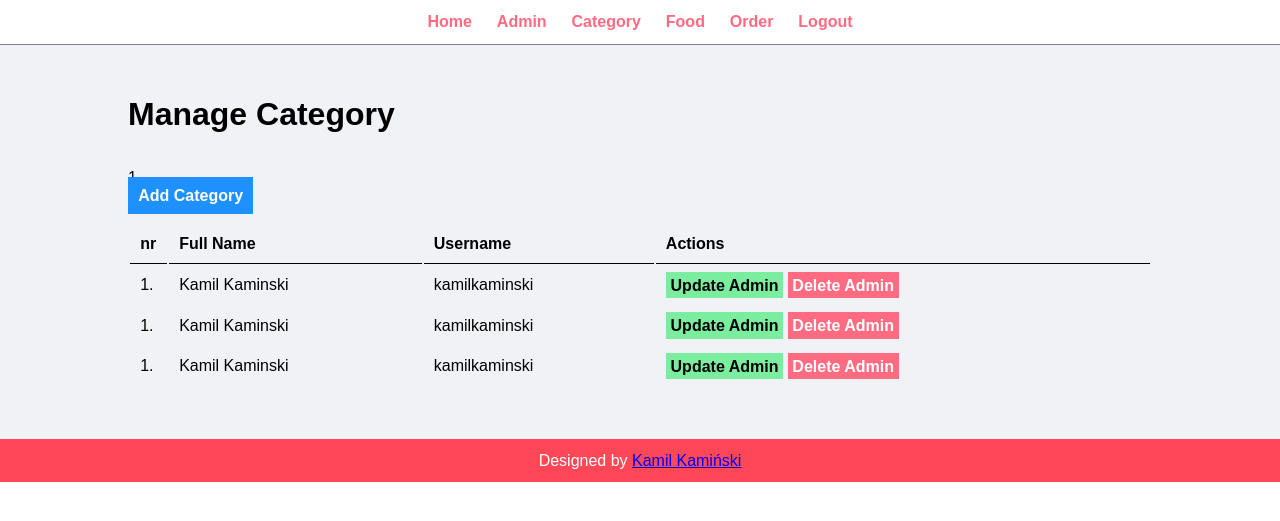
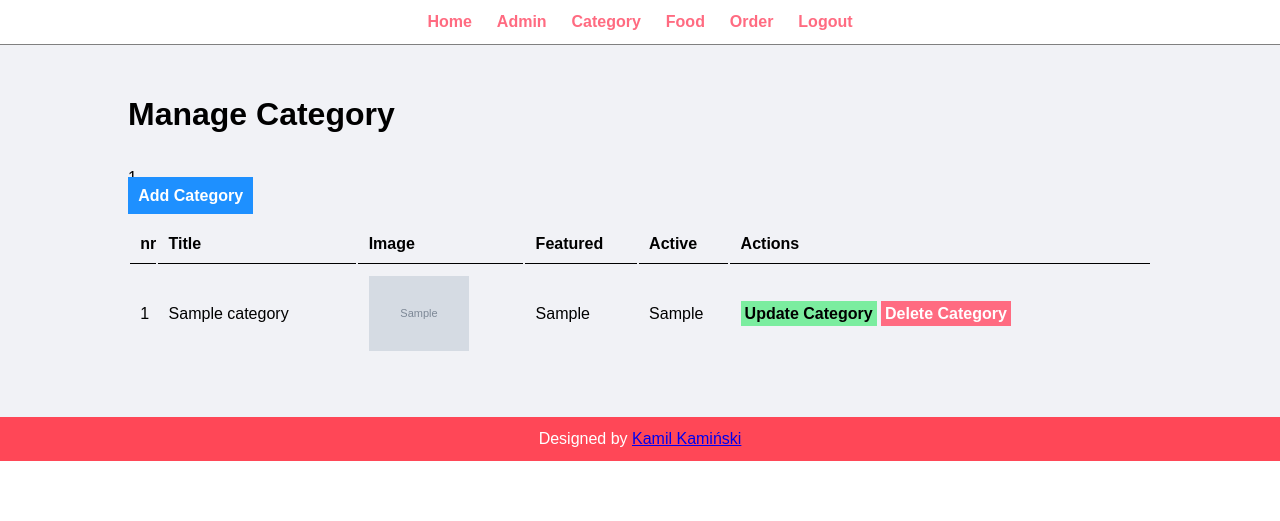
Before and after one commit to kamilkaminski01/Restauracja, a PHP site: page /restauracja/manage-categories.php in a window 1280 px wide. Shown: the top 521 px of the page. Run offline with PHP 8.4, Linux system fonts and the light colour scheme; the visitor is signed in with stand-in values (Sample User, id 1); tables that the repository leaves empty or names only in its code hold one stand-in row (values such as "Sample post"); grey boxes marked "Sample" are stand-in pictures.

Commit message:
inital commit

```diff
--- a/admin/manage-categories.php
+++ b/admin/manage-categories.php
@@ -23,39 +23,66 @@
     <table class="tbl-full">
       <tr>
         <th>nr</th>
-        <th>Full Name</th>
-        <th>Username</th>
+        <th>Title</th>
+        <th>Image</th>
+        <th>Featured</th>
+        <th>Active</th>
         <th>Actions</th>
       </tr>
+      <?php
+        $sql = "SELECT * FROM categories";
+        $res = mysqli_query($conn, $sql);
 
+        $count = mysqli_num_rows($res);
+
+        $p = 1;
+
+        if($count>0){
+          while($row = mysqli_fetch_assoc($res)){
+            $id = $row['id'];
+            $title = $row['title'];
+            $image_name = $row['image_name'];
+            $featured = $row['featured'];
+            $active = $row['active'];
+      ?>
             <tr>
-        <td>1. </td>
-        <td>Kamil Kaminski</td>
-        <td>kamilkaminski</td>
+              <td><?php echo $p++;?></td>
+              <td><?php echo $title;?></td>
+
               <td>
-          <a href="#" class="btn-secondary">Update Admin</a>
-          <a href="#" class="btn-danger">Delete Admin</a>
+                <?php
+                  // Sprawdzenie czy zdjecie jest dostepne
+                  if ($image_name != "")
+                  {
+                    ?>
+                    <img src="<?php echo SITEURL;?>images/<?php echo $image_name;?>" width="100px">
+                    <?php
+                  }
+                  else{
+                    echo "<div class='error'>Zdjecie nie dodane</div>";
+                  }
+                ?>
+              </td>
+
+              <td><?php echo $featured;?></td>
+              <td><?php echo $active;?></td>
+              <td>
+                <a href="#" class="btn-secondary">Update Category</a>
+                <a href="#" class="btn-danger">Delete Category</a>
               </td>
             </tr>
+      <?php
+          }
+        }
+        else{
+      ?>
           <tr>
-        <td>1. </td>
-        <td>Kamil Kaminski</td>
-        <td>kamilkaminski</td>
-        <td>
-          <a href="#" class="btn-secondary">Update Admin</a>
-          <a href="#" class="btn-danger">Delete Admin</a>
-        </td>
+            <td colspan="6"><div class="error">Nie dodano kateogrii</div></td>
           </tr>
+         <?php
+        }
+        ?>
       <tr>
-        <td>1. </td>
-        <td>Kamil Kaminski</td>
-        <td>kamilkaminski</td>
-        <td>
-          <a href="#" class="btn-secondary">Update Admin</a>
-          <a href="#" class="btn-danger">Delete Admin</a>
-        </td>
-      </tr>
-
     </table>
   </div>
 </div>
```
Also changed, not shown: admin/add-category.php (+7 -8 lines). Lines whose indentation alone changed are shown as unchanged.
